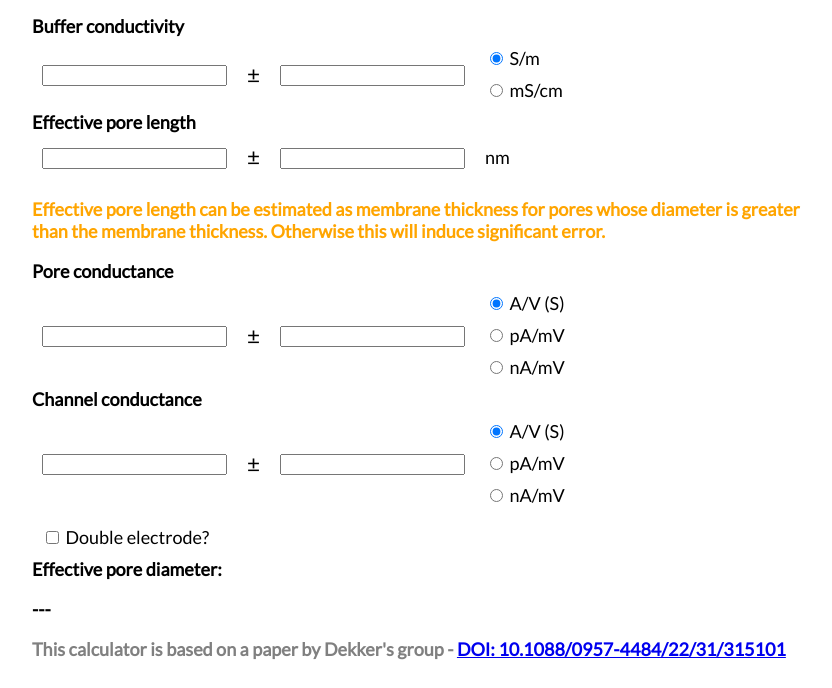
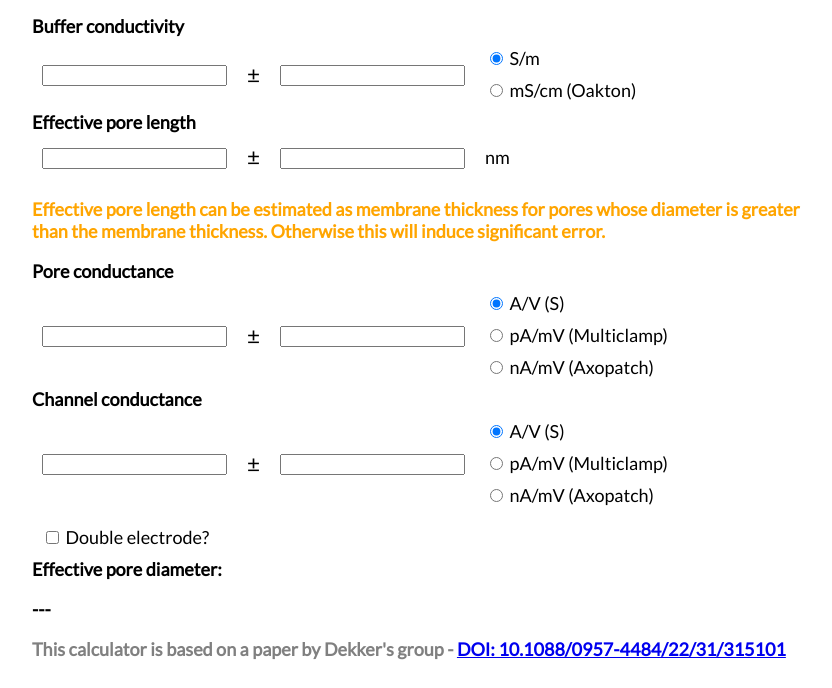
Before and after one commit to xcapaldi/website, a plain HTML site: page pore-calculator.html in a window 1280 px wide. Shown: the part 127-815 px from the top of the page, without its empty margins (225-1057 px from the left). Drawn offline with Linux system fonts and the light colour scheme.

Commit message:
Add labels corresponding to our tools.

```diff
--- a/pore-calculator.html
+++ b/pore-calculator.html
@@ -38,7 +38,7 @@
 	    </div>
 	    <div style="margin: 10px;">
 	      <input type="radio" id="mS_cm" name="unit_conductivity" value="mS_cm" onclick="calculateSize();">
-	      <label for="mS_cm">mS/cm</label>
+	      <label for="mS_cm">mS/cm (Oakton)</label>
 	    </div>
 	  </div>
 	</div>
@@ -78,11 +78,11 @@
 	    </div>
 	    <div style="margin: 10px;">
 	      <input type="radio" id="pA_mV" name="unit_conductance" value="pA_mV" onclick="calculateSize();">
-	      <label for="pA_mV">pA/mV</label>
+	      <label for="pA_mV">pA/mV (Multiclamp)</label>
 	    </div>
 	    <div style="margin: 10px;">
 	      <input type="radio" id="nA_mV" name="unit_conductance" value="nA_mV" onclick="calculateSize();">
-	      <label for="nA_mV">nA/mV</label>
+	      <label for="nA_mV">nA/mV (Axopatch)</label>
 	    </div>
 	  </div>
 	</div>
@@ -105,11 +105,11 @@
 	    </div>
 	    <div style="margin: 10px;">
 	      <input type="radio" id="ch_pA_mV" name="unit_ch_conductance" value="ch_pA_mV" onclick="calculateSize();">
-	      <label for="ch_pA_mV">pA/mV</label>
+	      <label for="ch_pA_mV">pA/mV (Multiclamp)</label>
 	    </div>
 	    <div style="margin: 10px;">
 	      <input type="radio" id="ch_nA_mV" name="unit_ch_conductance" value="ch_nA_mV" onclick="calculateSize();">
-	      <label for="ch_nA_mV">nA/mV</label>
+	      <label for="ch_nA_mV">nA/mV (Axopatch)</label>
 	    </div>
 	  </div>
 	</div>
```
